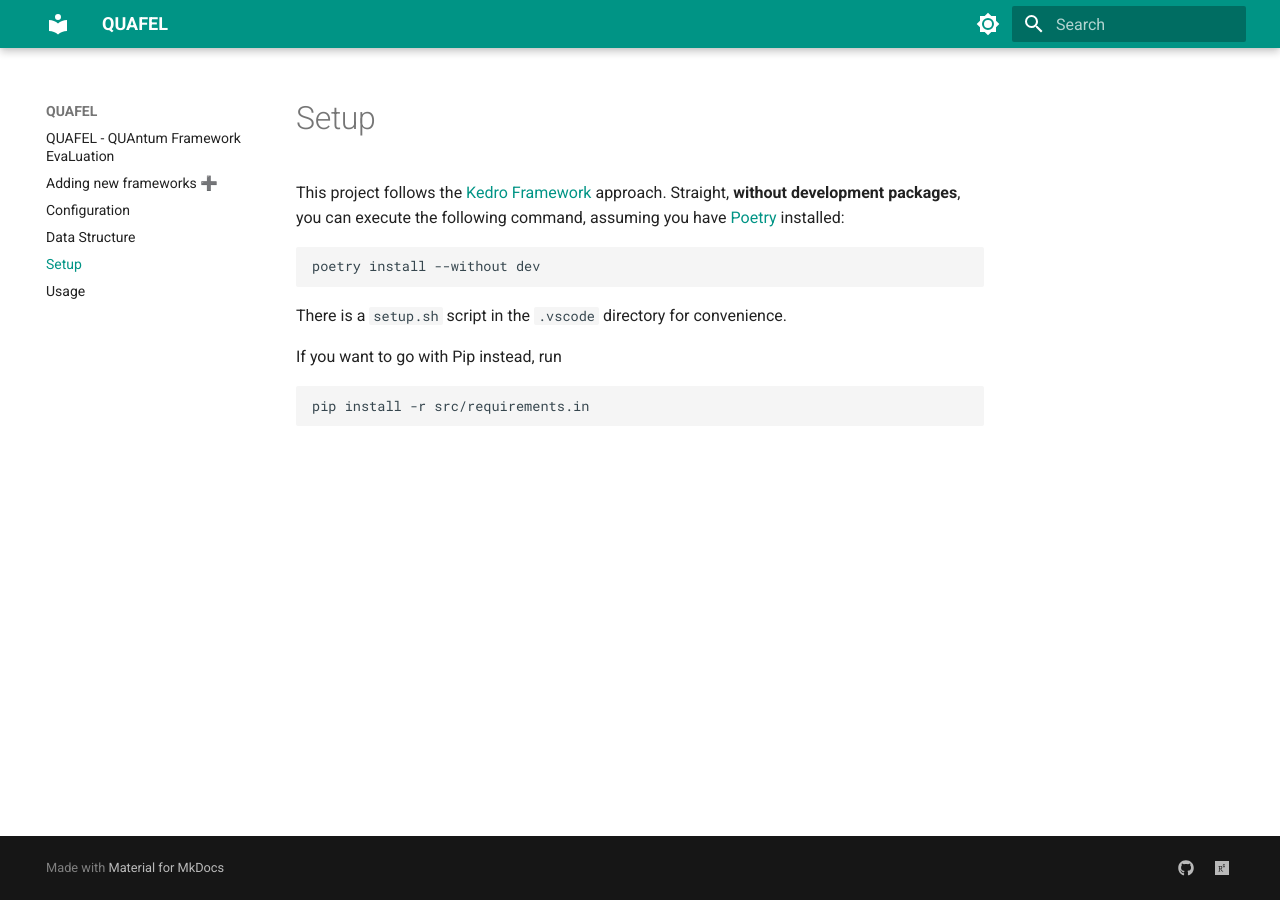
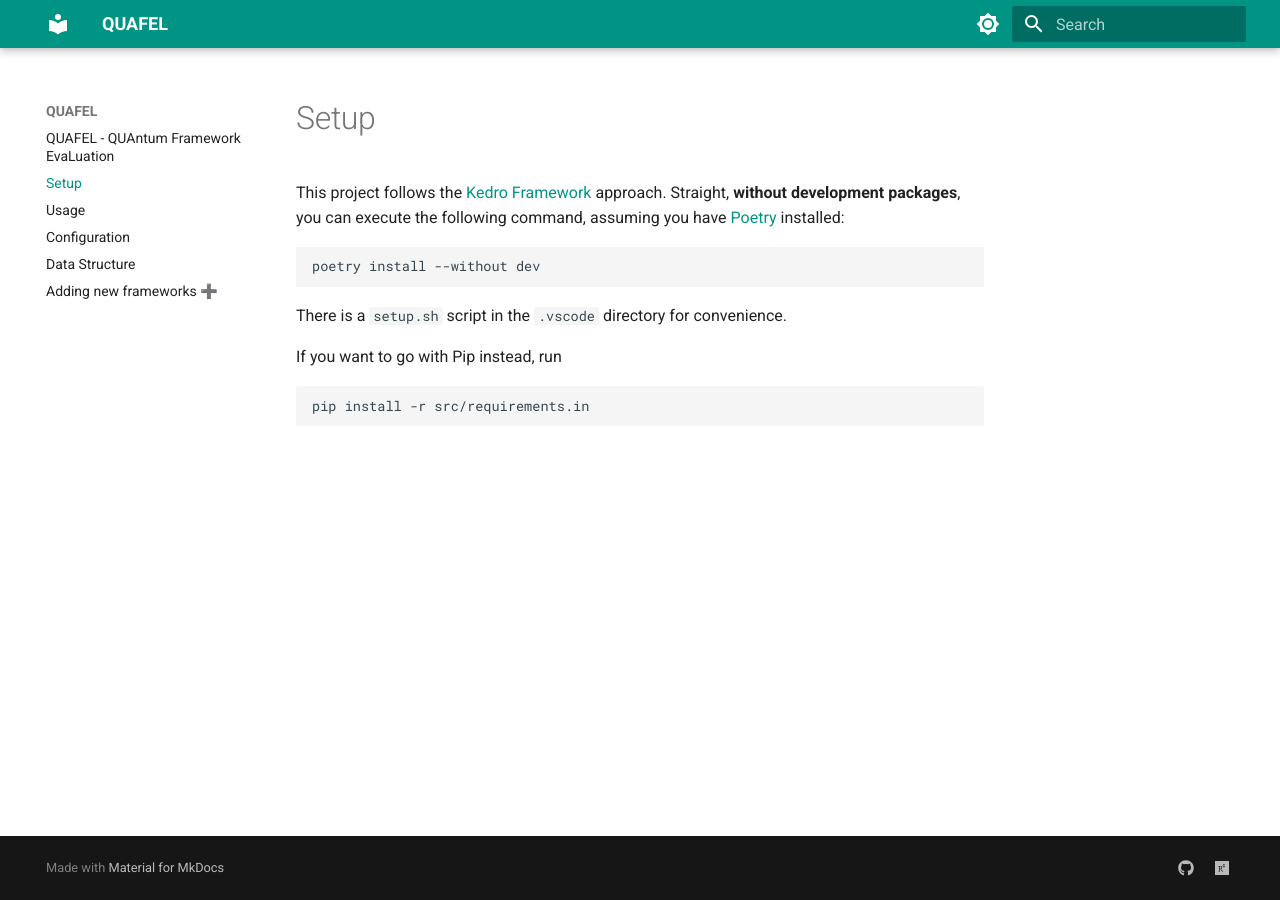
Before and after one commit to cirKITers/quafel, an MkDocs documentation site: the page built from docs/setup.md, in a window 1280 px wide. Built offline with MkDocs 1.6.1 and Material for MkDocs 9.7.7, drawn with Linux system fonts in a browser that asks for light colours; part of the change alters nothing that is shown.

```diff
--- a/mkdocs.yml
+++ b/mkdocs.yml
@@ -1,4 +1,11 @@
 site_name: QUAFEL
+nav:
+  - index.md
+  - setup.md
+  - usage.md
+  - configuration.md
+  - data_structure.md
+  - adding_frameworks.md
 theme:
   name: material
   highlightjs: true
```
